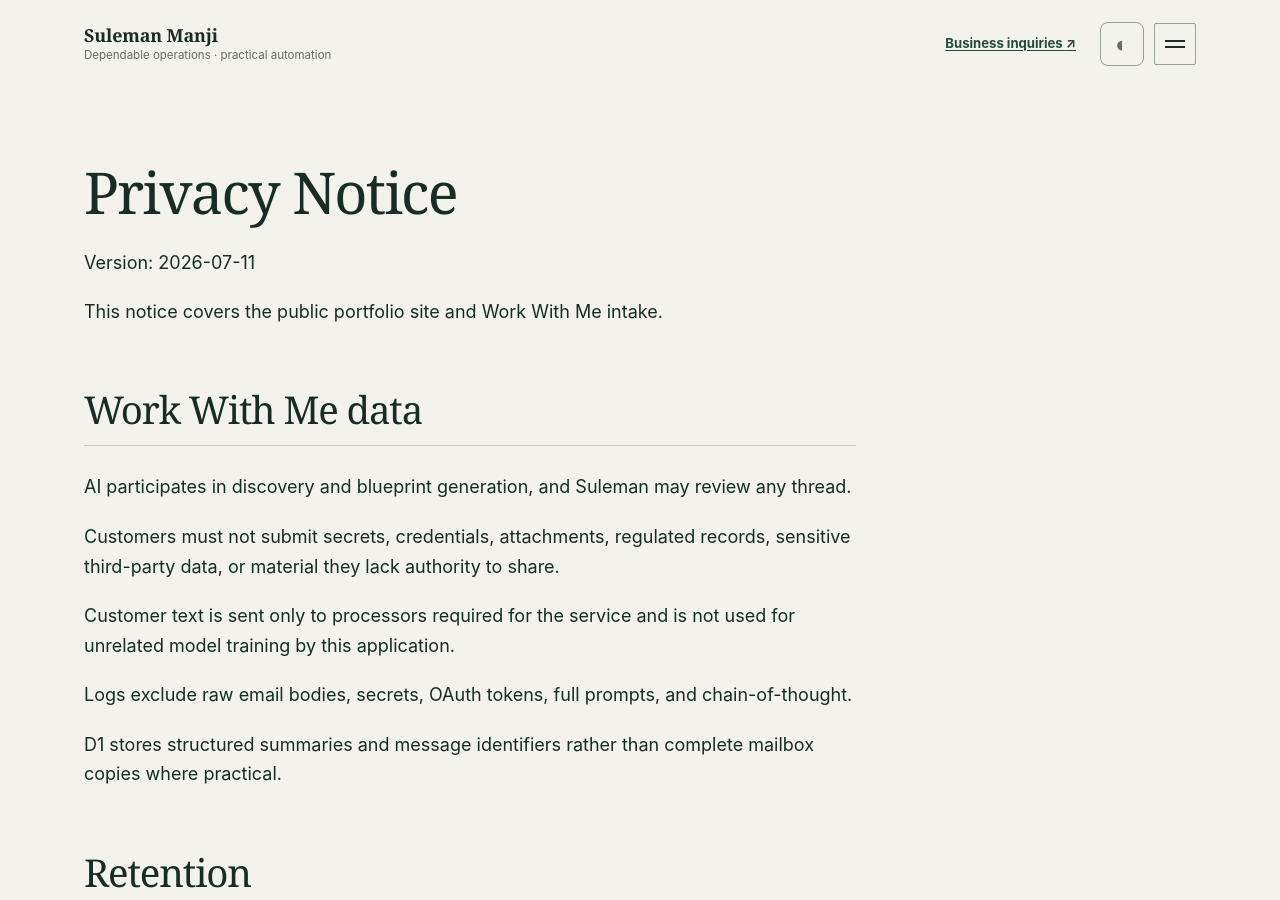
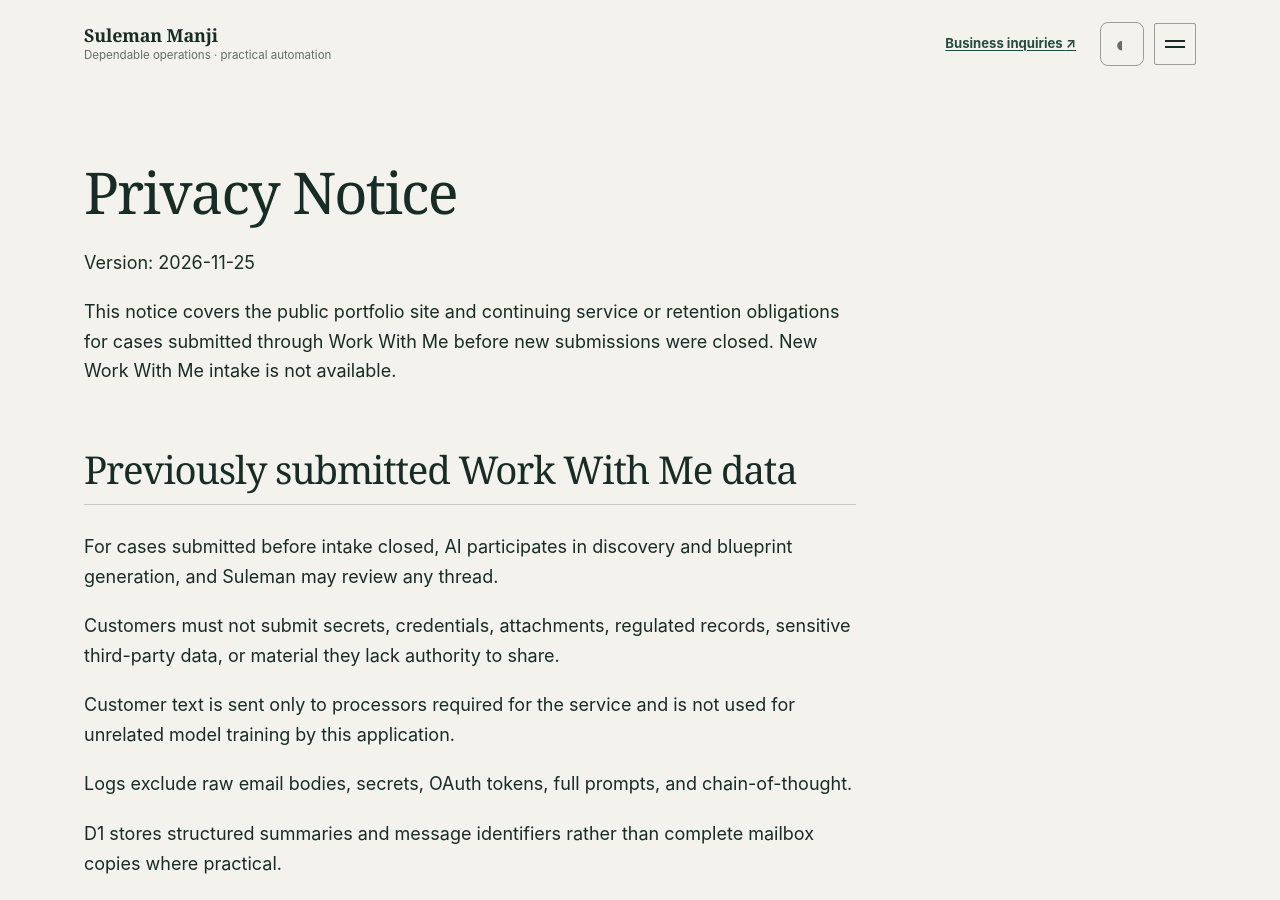
Before and after one commit to ssmanji89/sulemanji-port, a Jekyll site: the page built from privacy.md, in a window 1280 px wide and 900 px high. Built offline with Jekyll 4.4.1, drawn with Linux system fonts in a browser that asks for light colours.

Commit message:
fix: close portfolio review findings

```diff
--- a/privacy.md
+++ b/privacy.md
@@ -1,19 +1,19 @@
 ---
 layout: default
 title: Privacy Notice
-description: Privacy notice for sulemanji.com and Work With Me intake.
+description: Privacy notice for sulemanji.com and continuing service of previously submitted Work With Me cases.
 permalink: /privacy
 ---
 
 # Privacy Notice
 
-Version: 2026-07-11
+Version: 2026-11-25
 
-This notice covers the public portfolio site and Work With Me intake.
+This notice covers the public portfolio site and continuing service or retention obligations for cases submitted through Work With Me before new submissions were closed. New Work With Me intake is not available.
 
-## Work With Me data
+## Previously submitted Work With Me data
 
-AI participates in discovery and blueprint generation, and Suleman may review any thread.
+For cases submitted before intake closed, AI participates in discovery and blueprint generation, and Suleman may review any thread.
 
 Customers must not submit secrets, credentials, attachments, regulated records, sensitive third-party data, or material they lack authority to share.
 
```
Also changed, not shown: case-studies/microsoft-365-acquisition-integration.md (+1 -1 lines), case-studies/rfms-operations.md (+1 -1 lines), docs/redesign/2026-11-25/EXECUTION.md (+6 -5 lines), docs/redesign/2026-11-25/REVIEW.md (added, +9 -0 lines), scripts/verify_public_safety.py (+11 -1 lines), worker/test/calendar.test.ts (+28 -0 lines), 2 other files.
